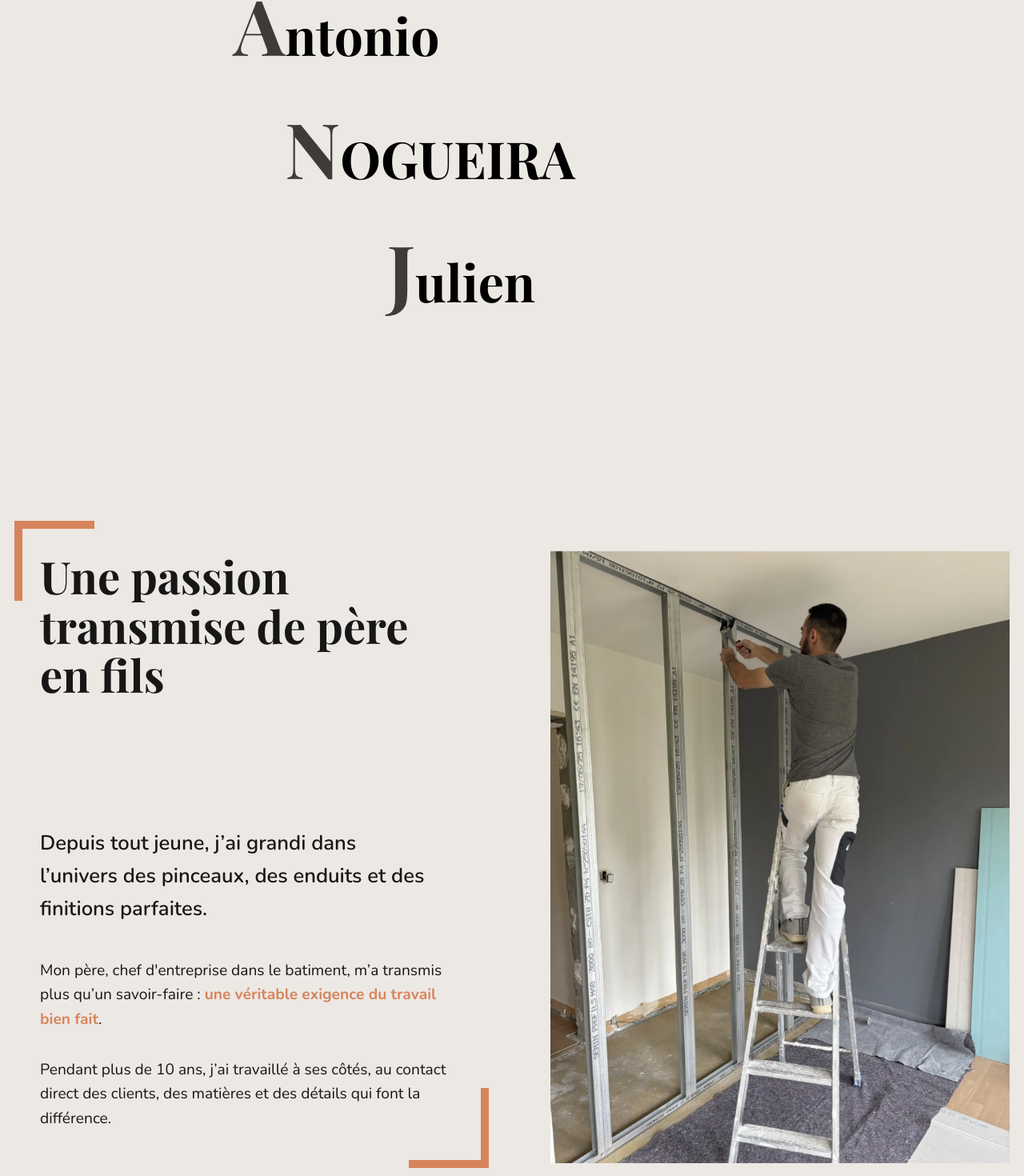
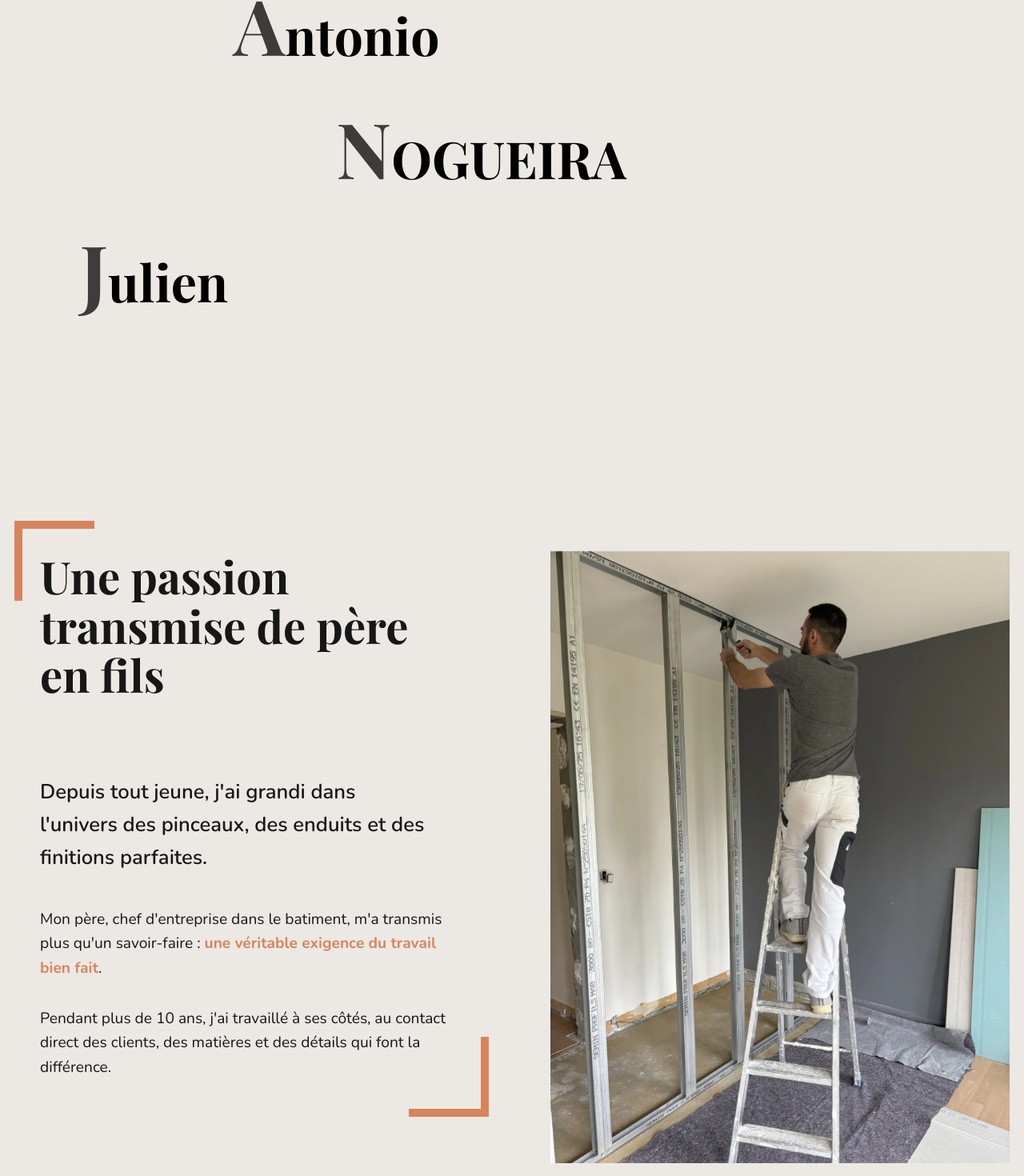
Before and after one commit to aurelienog/renov, a Next.js app: page /about in a window 1280 px wide. Shown: the part 353-1823 px from the top of the page at 80% size. Built offline with nearby package versions, Linux system fonts and the light colour scheme; a web font is replaced by a local one.

Commit message:
update styles about page

```diff
--- a/src/app/globals.css
+++ b/src/app/globals.css
@@ -40,7 +40,7 @@ input, textarea, select, button {
 }
 
 h1 { font-size: clamp(2rem, 10vw, 4.5rem);  text-transform: uppercase; }
-:is(h2, caption) { font-size: clamp(1.8rem, 10vw, 3.5rem); margin-bottom: 10rem; text-transform: uppercase;}
+:is(h2, caption) { font-size: clamp(1.8rem, 10vw, 3.5rem); margin-bottom: 6rem; text-transform: uppercase;}
 h3 { font-size: 1.625rem; }
 
 
--- a/src/app/politique-de-confidentialite/page.module.css
+++ b/src/app/politique-de-confidentialite/page.module.css
@@ -8,6 +8,7 @@
   text-align: center;
   max-width: 20ch;
   margin: auto;
+  font-size: clamp(1.5rem, 9vw, 4.5rem);
   }
 
   & h2 {
--- a/src/components/letters-reveal/styles.module.css
+++ b/src/components/letters-reveal/styles.module.css
@@ -16,21 +16,21 @@
 
 .n {
   opacity: 0;
-  padding-left: clamp(1rem, 20vw, 25rem);
+  padding-left: clamp(1rem, 25vw, 25rem);
   animation: reveal 0.6s ease-in-out forwards;
   animation-delay: 0.7s;
 }
 
 .j {
   opacity: 0;
-  padding-left: clamp(1rem, 30vw, 31rem);
+  padding-left: clamp(1rem, 37vw, 34grem);
   animation: reveal 0.6s ease-in-out forwards;
   animation-delay: 1s;
 }
 
 :is(.a, .n, .j) {
   position: relative;
-  font-size: clamp(2rem, 12vw, 6rem);
+  font-size: clamp(2rem, 10vw, 6rem);
   margin: 0;
   color: #000000bd;
 }
@@ -41,7 +41,7 @@
 .j::after {
   opacity: 0;
   position: absolute;
-  font-size: clamp(1.5rem, 8vw, 4rem);
+  font-size: clamp(1.5rem, 7vw, 4rem);
   bottom: 0;
   color: black;
   animation: revealAfter 0.6s ease-in-out forwards;
@@ -76,7 +76,7 @@
 @keyframes revealAfter {
   from {
     opacity: 0;
-    transform: translate(-15%, -0.15em);
+    transform: translate(-15%, -0.06em);
   }
   to {
     opacity: 1;
--- a/src/components/projects-gallery/GalleryFilter.tsx
+++ b/src/components/projects-gallery/GalleryFilter.tsx
@@ -22,7 +22,7 @@ function GalleryFilter() {
 
   return (
     <aside aria-label="Filtrer les photos" className={styles.filter}>
-        <label htmlFor="service-select"> <Image src={filterIcon}  width={24} alt=''/> Catégorie : </label>
+        <label htmlFor="service-select"> <Image src={filterIcon}  width={24} alt='filtre'/> Catégorie : </label>
         <select id="service-select" value={selectedValue} onChange={handleChange}>
           <option value="">Toutes les prestations</option>
         <option value="boiserie">Rénovation de boiseries</option>
--- a/src/sections-about/story-section/StorySection.tsx
+++ b/src/sections-about/story-section/StorySection.tsx
@@ -8,10 +8,10 @@ function StorySection(): JSX.Element {
     <section className={`full-width ${styles.section} section`}>
       <article>
         <h2>Une passion transmise de père en fils</h2>
-        <p>Depuis tout jeune, j’ai grandi dans l’univers des pinceaux, des enduits et des finitions parfaites.</p>
-        <p>Mon père, chef d{`'`}entreprise dans le batiment, m’a transmis plus qu’un savoir-faire : <span className='highlight'>une véritable exigence du travail bien fait</span>.
+        <p>Depuis tout jeune, j{`'`}ai grandi dans l{`'`}univers des pinceaux, des enduits et des finitions parfaites.</p>
+        <p>Mon père, chef d{`'`}entreprise dans le batiment, m{`'`}a transmis plus qu{`'`}un savoir-faire : <span className='highlight'>une véritable exigence du travail bien fait</span>.
         </p>
-        <p>Pendant plus de 10 ans, j’ai travaillé à ses côtés, au contact direct des clients, des matières et des détails qui font la différence.
+        <p>Pendant plus de 10 ans, j{`'`}ai travaillé à ses côtés, au contact direct des clients, des matières et des détails qui font la différence.
         </p>
       </article>
       <figure style={{ position: 'relative', width: '100%', aspectRatio: '3/4'}}>
--- a/src/sections-about/story-section/styles.module.css
+++ b/src/sections-about/story-section/styles.module.css
@@ -80,12 +80,8 @@
     max-width: 85em;
     margin: auto;
 
-  & > :first-child {
-      padding: 0 2rem 8rem 2rem;
-    }
-
   & > :nth-child(2) {
-      margin: 4rem 0 0 0;
+      margin: 10rem 1rem 0 1rem;
     }
 
   & p:first-of-type{
```
